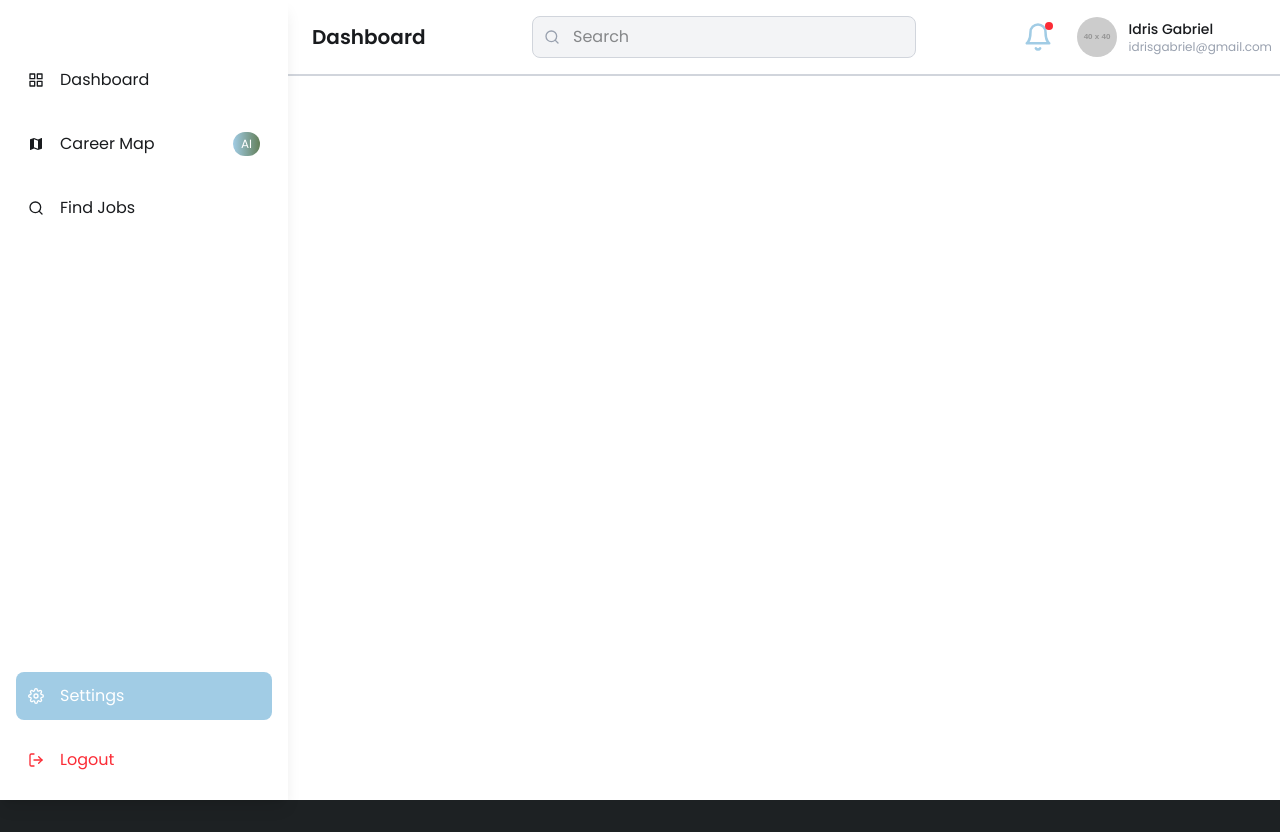
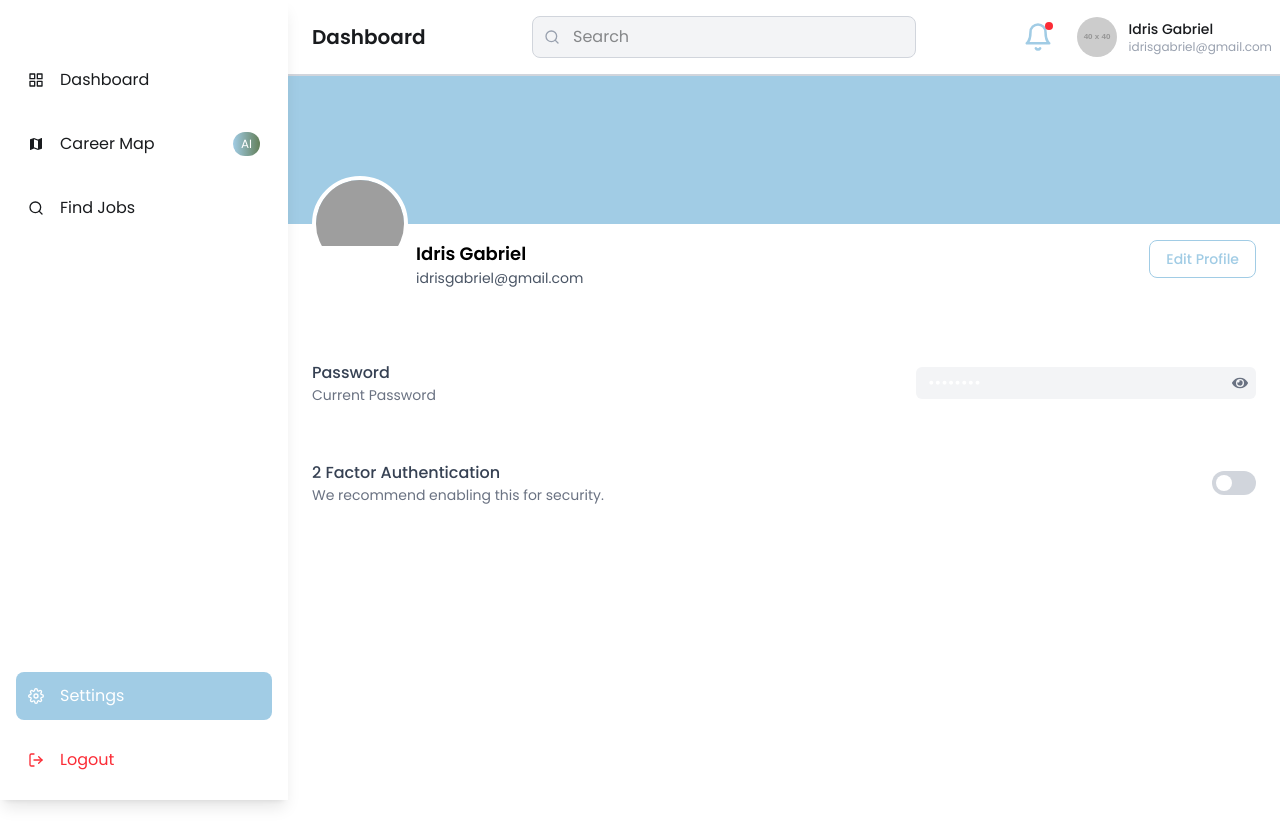
Before and after one commit to EjiroOsiephri/career-in-your-pocket-dev, a Next.js app: page /settings in a window 1280 px wide. Before the commit the page ends 800 px from the top, so only its background shows below. Built offline with nearby package versions, Linux system fonts and the light colour scheme; grey boxes are pictures that could not be loaded.

Commit message:
Feats/add account setting almost completed

```diff
--- a/package.json
+++ b/package.json
@@ -9,6 +9,7 @@
     "lint": "next lint"
   },
   "dependencies": {
+    "@headlessui/react": "^2.2.0",
     "@tailwindcss/postcss": "^4.0.17",
     "framer-motion": "^12.6.2",
     "next": "15.2.4",
--- a/src/app/settings/page.tsx
+++ b/src/app/settings/page.tsx
@@ -1,3 +1,4 @@
+import AccountSettings from "@/components/AccountSettings";
 import Navbar from "@/components/NavBar";
 import Sidebar from "@/components/SideBar";
 import React from "react";
@@ -8,6 +9,7 @@ const settings = () => {
       <Sidebar />
       <div className="flex-1 pt-8">
         <Navbar />
+        <AccountSettings />
       </div>
     </div>
   );
--- a/src/components/AccountSettings.tsx
+++ b/src/components/AccountSettings.tsx
@@ -0,0 +1,176 @@
+"use client";
+
+import { useState } from "react";
+import { motion, AnimatePresence } from "framer-motion";
+import Image from "next/image";
+import { Switch } from "@headlessui/react";
+import { FaEye, FaEyeSlash } from "react-icons/fa";
+
+export default function AccountSettings() {
+  const [editMode, setEditMode] = useState(false);
+  const [password, setPassword] = useState("********");
+  const [showPassword, setShowPassword] = useState(false);
+  const [twoFactorEnabled, setTwoFactorEnabled] = useState(false);
+
+  return (
+    <motion.div
+      className="lg:ml-72 min-h-screen  flex-1 bg-white rounded-lg overflow-hidden relative"
+      initial={{ opacity: 0, y: 20 }}
+      animate={{ opacity: 1, y: 0 }}
+      exit={{ opacity: 0, y: -20 }}
+    >
+      {/* Profile Header */}
+      <div className="relative bg-[#A1CCE5] mb-28 h-48">
+        {/* Profile Image */}
+        <motion.div
+          className="absolute left-6 -bottom-12 w-24 h-24 rounded-full overflow-hidden border-4 border-white"
+          initial={{ scale: 0.8 }}
+          animate={{ scale: 1 }}
+          transition={{ duration: 0.5 }}
+        >
+          <Image
+            src="/images/profile-placeholder.png"
+            alt="Profile"
+            width={96}
+            height={96}
+            className="object-cover"
+          />
+        </motion.div>
+
+        {/* Name & Email (Left Side) */}
+        <div className="absolute left-32 top-52 bottom-4">
+          <h2 className="text-lg font-semibold  text-black">Idris Gabriel</h2>
+          <p className="text-sm text-gray-600">idrisgabriel@gmail.com</p>
+        </div>
+
+        {/* Edit Profile Button (Right Side) */}
+        <div className="absolute bottom-4 ml-4 md:ml-[initial] top-[270px] sm:top-52 sm:right-6 right-6 ">
+          <motion.button
+            className=" px-4 py-2 text-sm font-medium text-[#A1CCE5] border border-[#A1CCE5] rounded-lg hover:bg-[#A1CCE5] hover:text-white transition"
+            whileTap={{ scale: 0.95 }}
+            onClick={() => setEditMode(!editMode)}
+          >
+            {editMode ? "Cancel" : "Edit Profile"}
+          </motion.button>
+        </div>
+      </div>
+
+      {/* Account Settings */}
+      <AnimatePresence mode="wait">
+        {!editMode ? (
+          <motion.div
+            key="view-mode"
+            initial={{ opacity: 0, y: 10 }}
+            animate={{ opacity: 1, y: 0 }}
+            exit={{ opacity: 0, y: -10 }}
+            className="p-6 border-t"
+          >
+            {/* Password Section */}
+            <div className="flex flex-col md:flex-row gap-5 items-start md:items-center justify-between mb-14">
+              <div>
+                <h3 className="font-medium text-gray-700">Password</h3>
+                <p className="text-sm text-gray-500">Current Password</p>
+              </div>
+              <div className="relative">
+                <input
+                  type={showPassword ? "text" : "password"}
+                  value={password}
+                  disabled
+                  className="bg-gray-100 px-3 py-1 rounded-md"
+                />
+                <button
+                  className="absolute right-2 top-1/2 -translate-y-1/2 text-gray-500"
+                  onClick={() => setShowPassword(!showPassword)}
+                >
+                  {showPassword ? <FaEyeSlash /> : <FaEye />}
+                </button>
+              </div>
+            </div>
+
+            {/* Two-Factor Authentication */}
+            <div className="flex  items-center  justify-between">
+              <div>
+                <h3 className="font-medium text-gray-700">
+                  2 Factor Authentication
+                </h3>
+                <p className="text-sm text-gray-500">
+                  We recommend enabling this for security.
+                </p>
+              </div>
+              <Switch
+                checked={twoFactorEnabled}
+                onChange={setTwoFactorEnabled}
+                className={`${
+                  twoFactorEnabled ? "bg-[#A1CCE5]" : "bg-gray-300"
+                } relative inline-flex h-6 w-11 items-center rounded-full transition`}
+              >
+                <span
+                  className={`${
+                    twoFactorEnabled ? "translate-x-6" : "translate-x-1"
+                  } inline-block h-4 w-4 transform rounded-full bg-white transition`}
+                />
+              </Switch>
+            </div>
+          </motion.div>
+        ) : (
+          <motion.div
+            key="edit-mode"
+            initial={{ opacity: 0, y: 10 }}
+            animate={{ opacity: 1, y: 0 }}
+            exit={{ opacity: 0, y: -10 }}
+            className="p-6 border-t"
+          >
+            <div className="space-y-4">
+              <div>
+                <label className="block text-sm font-medium text-gray-700">
+                  First Name
+                </label>
+                <input
+                  type="text"
+                  placeholder="Idris"
+                  className="w-full p-2 border border-gray-300 rounded-lg focus:ring focus:ring-blue-200"
+                />
+              </div>
+              <div>
+                <label className="block text-sm font-medium text-gray-700">
+                  Last Name
+                </label>
+                <input
+                  type="text"
+                  placeholder="Gabriel"
+                  className="w-full p-2 border border-gray-300 rounded-lg focus:ring focus:ring-blue-200"
+                />
+              </div>
+              <div>
+                <label className="block text-sm font-medium text-gray-700">
+                  Phone
+                </label>
+                <input
+                  type="text"
+                  placeholder="+123 456 7890"
+                  className="w-full p-2 border border-gray-300 rounded-lg focus:ring focus:ring-blue-200"
+                />
+              </div>
+              <div>
+                <label className="block text-sm font-medium text-gray-700">
+                  New Password
+                </label>
+                <input
+                  type="password"
+                  placeholder="••••••••"
+                  className="w-full p-2 border border-gray-300 rounded-lg focus:ring focus:ring-blue-200"
+                />
+              </div>
+              <motion.button
+                className="w-full py-2 text-white bg-[#A1CCE5] rounded-lg hover:bg-[#A1CCE5] transition"
+                whileTap={{ scale: 0.98 }}
+              >
+                Save Changes
+              </motion.button>
+            </div>
+          </motion.div>
+        )}
+      </AnimatePresence>
+    </motion.div>
+  );
+}
--- a/src/components/NavBar.tsx
+++ b/src/components/NavBar.tsx
@@ -15,7 +15,7 @@ const NavBar = () => {
   };
 
   return (
-    <div className="fixed top-0 w-full md:left-[18rem] md:w-[calc(100%-17rem)] z-50 bg-white border-b-2 border-gray-300">
+    <div className="fixed top-0 w-full md:left-[18rem] md:w-[calc(100%-17rem)] z-[100] bg-white border-b-2 border-gray-300">
       <nav className="flex items-center justify-between text-[#191B1E] px-6 py-4">
         {/* Left - Dynamic Title */}
         <div className="flex-1 lg:flex-none flex justify-center">
--- a/src/components/SideBar.tsx
+++ b/src/components/SideBar.tsx
@@ -103,7 +103,7 @@ const Sidebar = () => {
 
       {/* Mobile Toggle Button */}
       {isMobile && (
-        <div className="fixed top-4 left-4 z-[100]">
+        <div className="fixed top-4 left-4 z-[1000]">
           {!isOpen && (
             <FaBars
               className="text-2xl text-[#191B1E] cursor-pointer"
```
Also changed, not shown: 1 other file (tests, documents, lock files or other folders).
